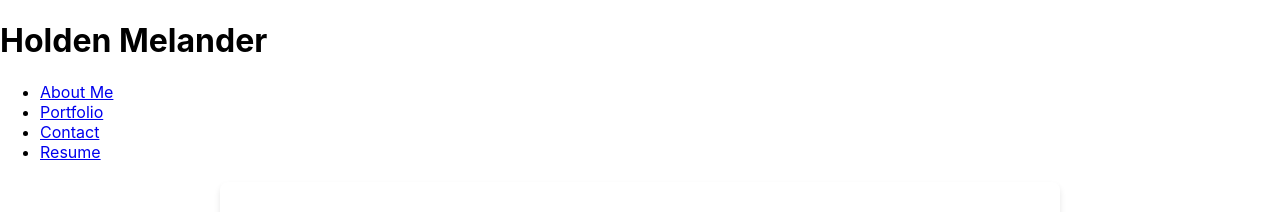
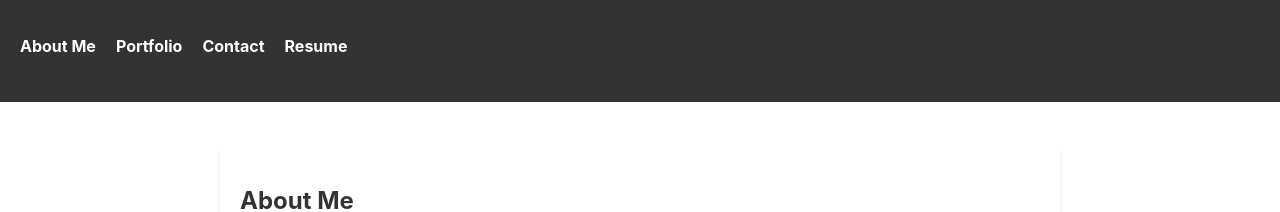
Before and after one commit to Essence1987/portfolio, a React (Create React App) app in the folder my-portfolio/: page / in a window 1280 px wide. Shown: the top 212 px of the page. Built offline with nearby package versions, Linux system fonts and the light colour scheme.

Commit message:
Updated the Header and Navigation with CSS

```diff
--- /dev/null
+++ b/my-portfolio/src/components/Header.css
@@ -0,0 +1,82 @@
+.toggle-button {
+    background: none;
+    border: none;
+    font-size: 1.5rem;
+    cursor: pointer;
+    color: #fff;
+    padding: 0;
+    margin: 0;
+    display: none;
+    /* Hide the (☰) button by default */
+}
+
+header {
+    position: fixed;
+    /* Make the header fixed */
+    top: 0;
+    /* Position it at the top of the viewport */
+    background-color: #333;
+    color: #fff;
+    padding: 20px;
+    width: 100%;
+    /* Set width to 100% to span the viewport width */
+    z-index: 100;
+    /* Ensure it appears above other content */
+    display: flex;
+    justify-content: space-between;
+    align-items: center;
+}
+
+nav.active {
+    display: block;
+    /* Show the navigation when active */
+}
+
+/* Style for the header links */
+header ul {
+    list-style: none;
+    padding: 0;
+    display: flex;
+}
+
+header ul li {
+    margin-right: 20px;
+}
+
+header a {
+    text-decoration: none;
+    color: #fff;
+    font-weight: bold;
+}
+
+/* Media query for smaller screens */
+@media (max-width: 400px) {
+    header {
+        flex-direction: column;
+        /* Stack items vertically */
+        align-items: flex-start;
+        /* Align items to the left */
+    }
+
+    header ul {
+        flex-direction: column;
+        /* Stack links vertically */
+        align-items: flex-start;
+        /* Align links to the left */
+    }
+
+    .toggle-button {
+        display: block;
+        /* Show the (☰) button on smaller screens */
+    }
+
+    nav {
+        /* Remove the 'display: none;' property */
+        display: none;
+    }
+
+    nav.active ul {
+        display: flex;
+        /* Show the navigation links when active */
+    }
+}
--- a/my-portfolio/src/components/Header.js
+++ b/my-portfolio/src/components/Header.js
@@ -1,10 +1,43 @@
-import React from 'react';
+import React, { useState } from 'react';
+import { Link } from 'react-router-dom';
+import './Header.css';
 
 function Header() {
+  const [showNav, setShowNav] = useState(false);
+
+  const toggleNav = () => {
+    setShowNav(!showNav);
+  };
+
   return (
     <header>
-      <h1>Holden Melander</h1>
-      {/* Navigation links will go here */}
+      <button onClick={toggleNav} className={`toggle-button ${showNav ? 'active' : ''}`}>
+        ☰
+      </button>
+      <nav className={showNav ? 'active' : ''}>
+        <ul>
+          <li>
+            <Link to="/" onClick={toggleNav}>
+              About Me
+            </Link>
+          </li>
+          <li>
+            <Link to="/portfolio" onClick={toggleNav}>
+              Portfolio
+            </Link>
+          </li>
+          <li>
+            <Link to="/contact" onClick={toggleNav}>
+              Contact
+            </Link>
+          </li>
+          <li>
+            <Link to="/resume" onClick={toggleNav}>
+              Resume
+            </Link>
+          </li>
+        </ul>
+      </nav>
     </header>
   );
 }
--- /dev/null
+++ b/my-portfolio/src/components/Navigation.css
@@ -0,0 +1,20 @@
+/* Style for the navigation links */
+nav ul {
+  list-style: none;
+  padding: 0;
+}
+
+nav ul li {
+  margin-bottom: 10px;
+}
+
+nav a {
+  text-decoration: none;
+  color: #fff;
+  font-weight: bold;
+}
+
+/* Highlight the active link */
+nav a.active {
+  color: #007bff;
+}
```
Also changed, not shown: my-portfolio/src/components/Navigation.js (+13 -5 lines).
